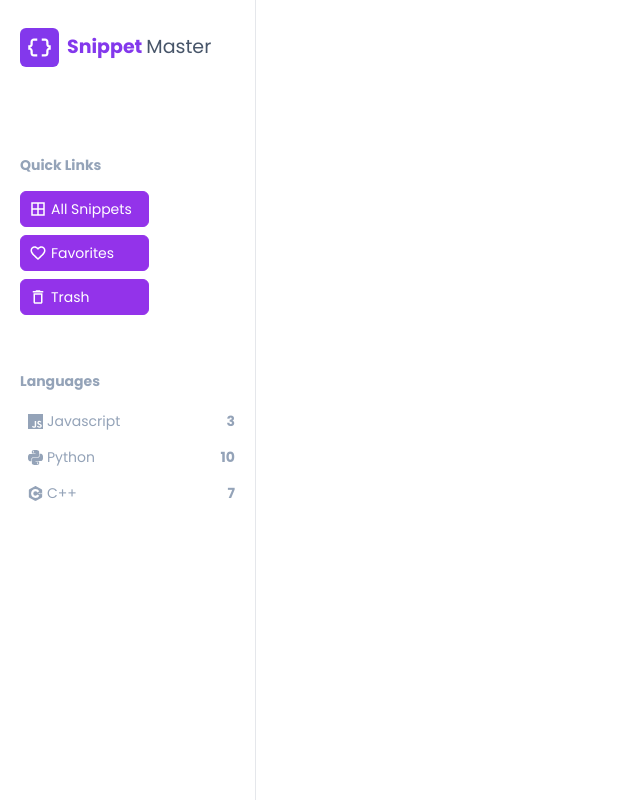
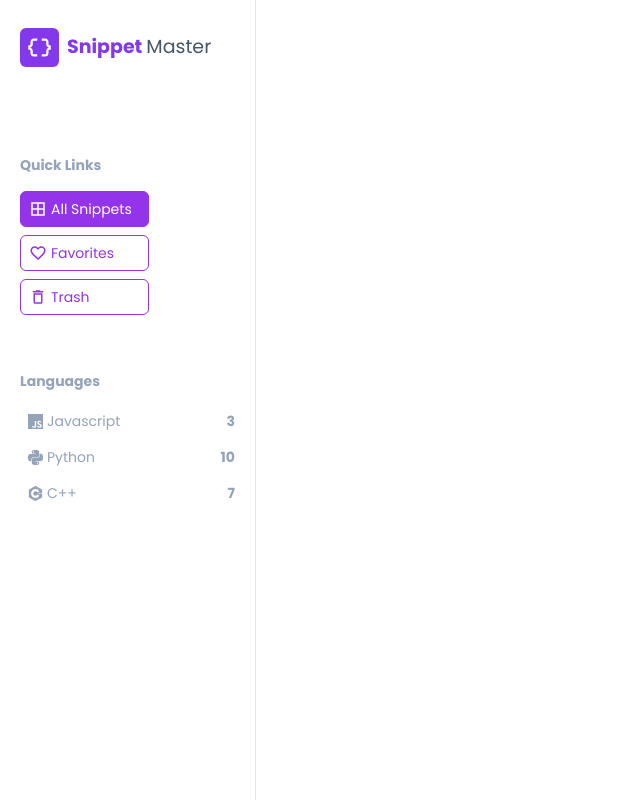
Before and after one commit to rajputkarsh/snippet-master, a Next.js app: page /my-notes in a window 1280 px wide. Shown: the whole page, without its empty margins (0-640 px from the left). Built offline with nearby package versions, Linux system fonts and the light colour scheme; no server answers; sample sign-in values are in the browser's storage.

Commit message:
feat: dynamic sidebar quicklinks

```diff
--- a/src/app/layout.tsx
+++ b/src/app/layout.tsx
@@ -3,6 +3,7 @@ import { Inter, Poppins  } from "next/font/google";
 import "./globals.css";
 import { APP_DESCRIPTION, APP_NAME } from "@/constants/config";
 import { ClerkProvider } from "@clerk/nextjs";
+import GlobalContextProvider from "@/context";
 
 const inter = Inter({ subsets: ["latin"] });
 
@@ -25,7 +26,9 @@ export default function RootLayout({
   return (
     <html lang="en">
       <ClerkProvider>
-        <body className={poppins.className}>{children}</body>
+        <GlobalContextProvider>
+          <body className={poppins.className}>{children}</body>
+        </GlobalContextProvider>
       </ClerkProvider>
     </html>
   );
--- a/src/components/Sidebar/QuickLinks.tsx
+++ b/src/components/Sidebar/QuickLinks.tsx
@@ -1,22 +1,43 @@
 import { QUICK_LINKS_TITLE } from "@/constants/sidebar";
-import { BorderAll, FavoriteBorder, DeleteOutlineOutlined } from "@mui/icons-material";
+import { useGlobalContext } from "@/context";
+import { SidebarMenu } from "@/interfaces/context";
 
 function SidebarLinks() {
+  const {
+    sidebarMenuObject: { sidebarMenu, setSidebarMenu },
+  } = useGlobalContext();
+
+  const handleClick = (id: number) => {
+    const updatedMenu = sidebarMenu.map((item) => {
+      if (item.id === id) {
+        return {...item, isSelected: true};
+      } else {
+        return { ...item, isSelected: false };
+      }
+    });
+
+    setSidebarMenu(updatedMenu);
+  };
+
   return (
-    <>
-      <li className="flex gap-1 items-center bg-purple-600 border border-sm border-purple-600 text-white p-[7px] px-2 rounded-md w-[60%] hover:bg-white hover:text-purple-600 transition duration-200">
-        <BorderAll sx={{fontSize: 18}} />
-        <span>All Snippets</span>
-      </li>
-      <li className="flex gap-1 items-center bg-purple-600 border border-sm border-purple-600 text-white p-[7px] px-2 rounded-md w-[60%] hover:bg-white hover:text-purple-600 transition duration-200">
-        <FavoriteBorder sx={{fontSize: 18}} />
-        <span>Favorites</span>
-      </li>
-      <li className="flex gap-1 items-center bg-purple-600 border border-sm border-purple-600 text-white p-[7px] px-2 rounded-md w-[60%] hover:bg-white hover:text-purple-600 transition duration-200">
-        <DeleteOutlineOutlined sx={{fontSize: 18}} />
-        <span>Trash</span>
-      </li>
-    </>
+    <ul className="text-slate-400 mt-4 flex flex-col gap-2">
+      {sidebarMenu.map((item) => (
+        <li
+          key={item.id}
+          onClick={() => {
+            handleClick(item.id);
+          }}
+          className={`cursor-pointer flex gap-1 items-center p-[7px] px-2 rounded-md w-[60%] border border-sm border-purple-600 ${
+            item.isSelected
+              ? "bg-purple-600 text-white"
+              : "bg-white text-purple-600 hover:bg-purple-600 hover:text-white"
+          } transition duration-200`}
+        >
+          {item.icon}
+          <span>{item.name}</span>
+        </li>
+      ))}
+    </ul>
   );
 }
 
@@ -24,9 +45,7 @@ export default function QuickLinks() {
   return (
     <div className="mt-20 text-sm">
       <div className="font-bold text-slate-400">{QUICK_LINKS_TITLE}</div>
-      <ul className="text-slate-400 mt-4 flex flex-col gap-2">
         <SidebarLinks />
-      </ul>
     </div>
   );
 };
```
